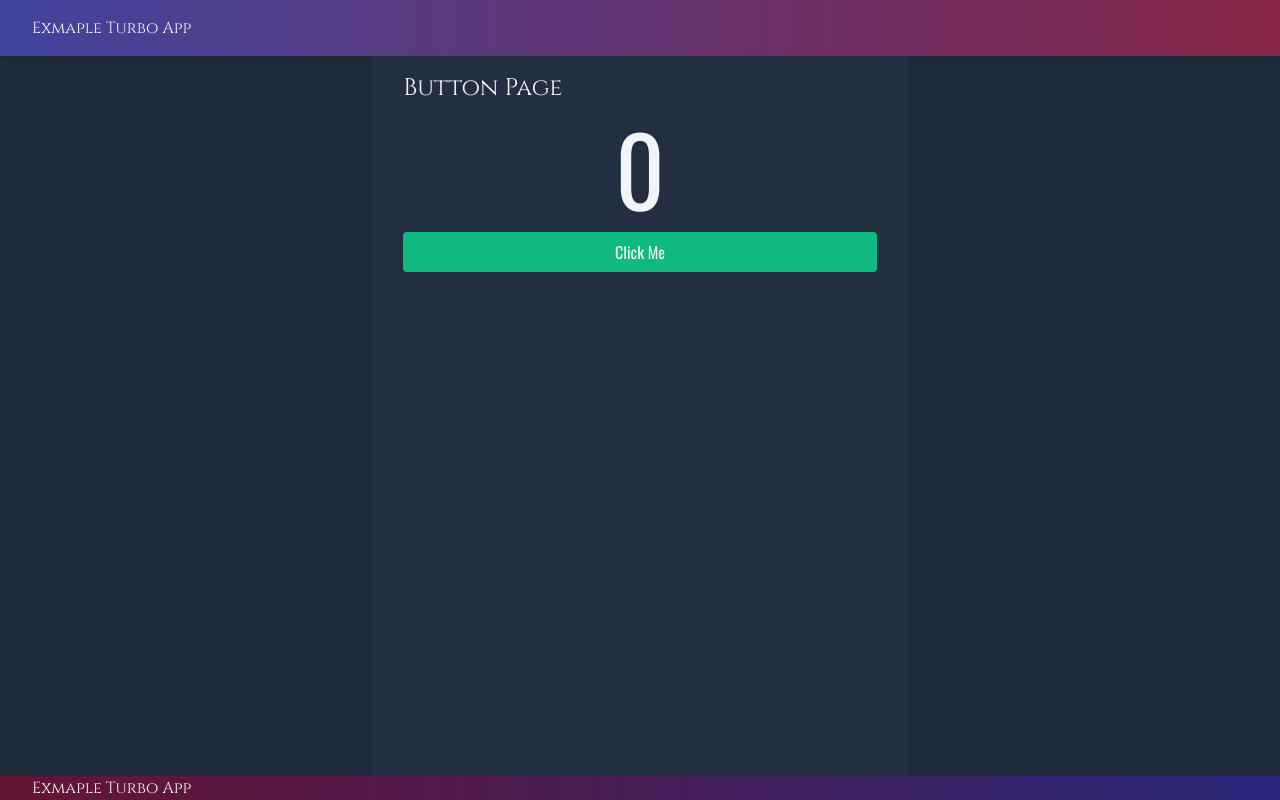
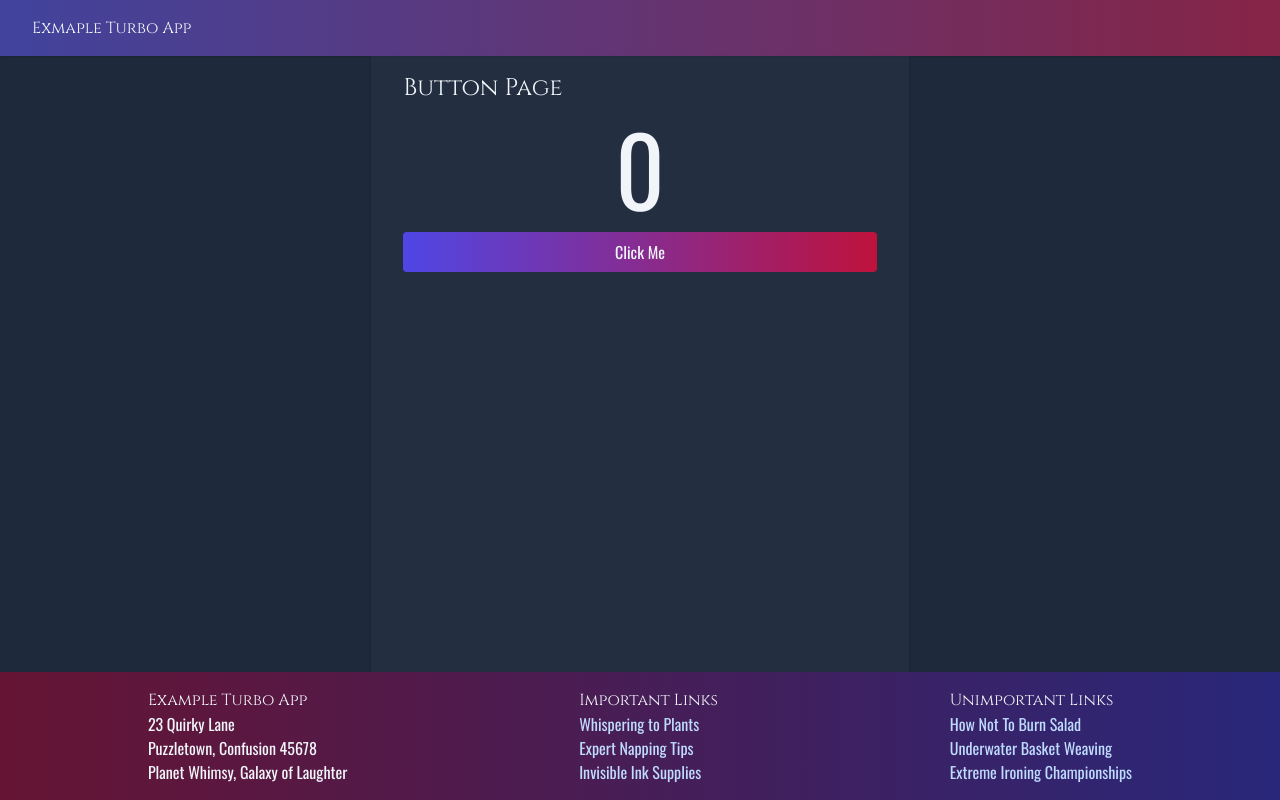
Before and after one commit to RitzyMage/turbo-deploy-example, a Next.js app in the folder apps/web/: page / in a window 1280 px wide. Built offline with nearby package versions, Linux system fonts and the light colour scheme.

Commit message:
more consistent styles

```diff
--- a/apps/web/app/clickable-button.tsx
+++ b/apps/web/app/clickable-button.tsx
@@ -10,7 +10,7 @@ export default function ClickableButton(): JSX.Element {
         {clicks}
       </div>
       <button
-        className="block bg-emerald-500 hover:shadow hover:bg-emerald-600 w-full p-2 rounded"
+        className="block hover:shadow hover:from-indigo-500 hover:to-rose-600 bg-gradient-to-r from-indigo-600 to-rose-700 w-full p-2 rounded"
         onClick={() => setClicks(clicks + 1)}
         type="button">
         Click Me
--- a/apps/web/app/footer.tsx
+++ b/apps/web/app/footer.tsx
@@ -1,7 +1,38 @@
+const linkClasses = 'text-blue-200 hover:text-blue-100';
+
 export default function Footer(): JSX.Element {
   return (
-    <div className="font-header bg-slate-900 bg-gradient-to-l from-indigo-700/50 to-rose-800/60 px-8 py-4s w-full">
-      Exmaple Turbo App
+    <div className="flex justify-around bg-slate-900 bg-gradient-to-l from-indigo-700/50 to-rose-800/60 px-8 py-4 w-full">
+      <div className="flex flex-col">
+        <div className="font-header">Example Turbo App</div>
+        <div>23 Quirky Lane</div>
+        <div>Puzzletown, Confusion 45678</div>
+        <div>Planet Whimsy, Galaxy of Laughter</div>
+      </div>
+      <div className="flex flex-col">
+        <div className="font-header">Important Links</div>
+        <a href="https://www.youtube.com/watch?v=dQw4w9WgXcQ" className={linkClasses}>
+          Whispering to Plants
+        </a>
+        <a href="https://www.youtube.com/watch?v=dQw4w9WgXcQ" className={linkClasses}>
+          Expert Napping Tips
+        </a>
+        <a href="https://www.youtube.com/watch?v=dQw4w9WgXcQ" className={linkClasses}>
+          Invisible Ink Supplies
+        </a>
+      </div>
+      <div className="flex flex-col">
+        <div className="font-header">Unimportant Links</div>
+        <a href="https://www.youtube.com/watch?v=dQw4w9WgXcQ" className={linkClasses}>
+          How Not To Burn Salad
+        </a>
+        <a href="https://www.youtube.com/watch?v=dQw4w9WgXcQ" className={linkClasses}>
+          Underwater Basket Weaving
+        </a>
+        <a href="https://www.youtube.com/watch?v=dQw4w9WgXcQ" className={linkClasses}>
+          Extreme Ironing Championships
+        </a>
+      </div>
     </div>
   );
 }
```
